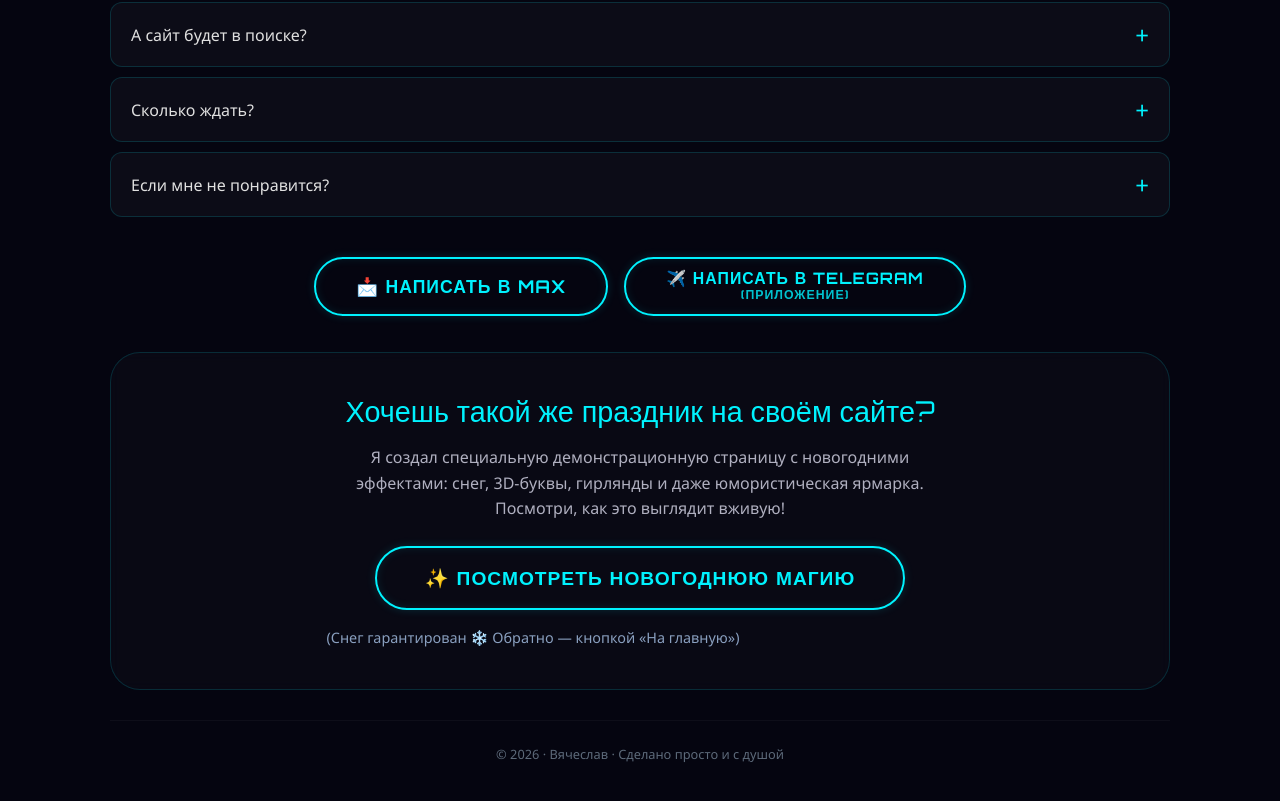
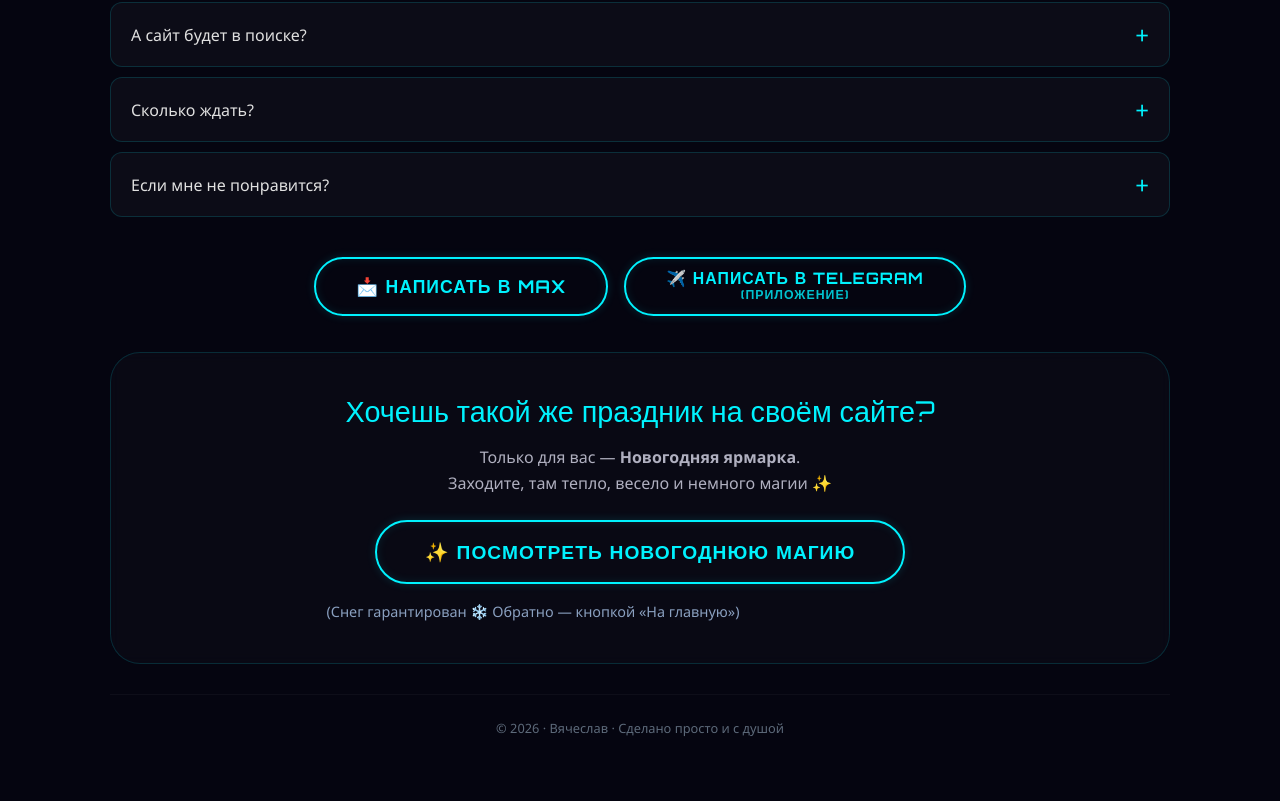
Before and after one commit to lip48/uslugi, a plain HTML site: page index.html in a window 1280 px wide. Shown: the part 1345-2146 px from the top of the page. After the commit the page ends 2122 px from the top, so only its background shows below. Drawn offline with Linux system fonts and the light colour scheme.

Commit message:
Update index.html

```diff
--- a/index.html
+++ b/index.html
@@ -307,8 +307,8 @@
   <div class="about reveal" style="text-align:center; padding: 40px 32px;">
     <h2 style="margin-bottom: 16px;">Хочешь такой же праздник на своём сайте?</h2>
     <p style="max-width: 600px; margin: 0 auto 24px; color: var(--muted);">
-      Я создал специальную демонстрационную страницу с новогодними эффектами: снег, 3D-буквы, гирлянды и даже юмористическая ярмарка.
-      Посмотри, как это выглядит вживую!
+      Только для вас — <strong>Новогодняя ярмарка</strong>.<br>
+      Заходите, там тепло, весело и немного магии ✨
     </p>
     <a href="demo.html" class="btn-neon" style="font-size: 1.2rem; padding: 18px 48px;">
       ✨ Посмотреть новогоднюю магию
```
